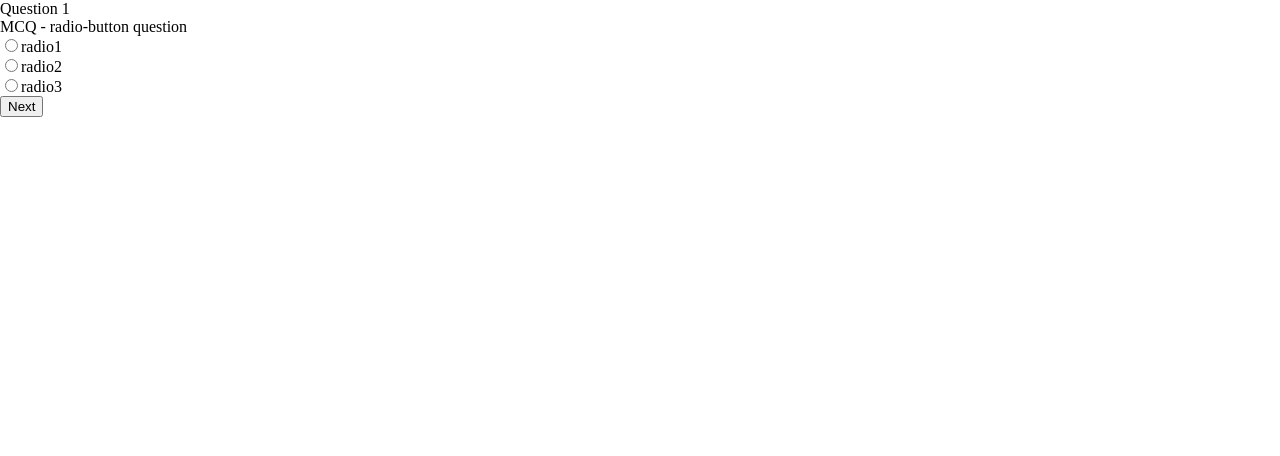
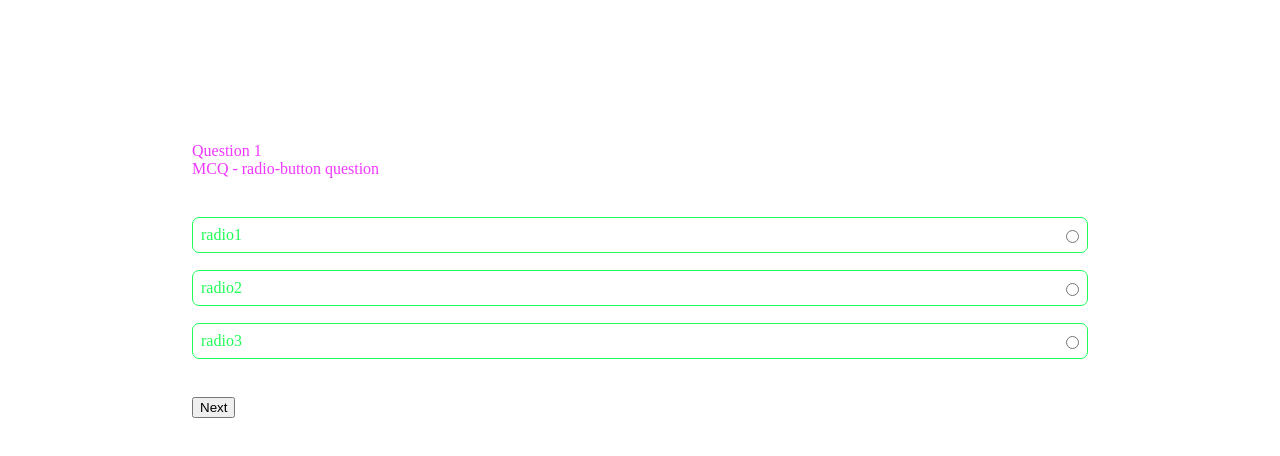
Before and after one commit to aashujames/fynzo-form-questions, a React (Create React App) app: page / in a window 1280 px wide. Shown: the top 456 px of the page. Built offline with nearby package versions, Linux system fonts and the light colour scheme.

Commit message:
styling every components

```diff
--- a/src/App.js
+++ b/src/App.js
@@ -2,7 +2,7 @@ import Questions from "./Questions/Questions";
 
 function App() {
     return (
-        <div>
+        <div className="App">
             <Questions />
         </div>
     );
--- a/src/Choices/Choices.js
+++ b/src/Choices/Choices.js
@@ -1,4 +1,5 @@
 import React, { useState } from "react";
+import "../styles/Choices.css";
 
 const Choices = ({ selectedQues, setSelectedChoices, selectedChoices }) => {
     const [textInput, setTextInput] = useState("");
@@ -21,17 +22,19 @@ const Choices = ({ selectedQues, setSelectedChoices, selectedChoices }) => {
 
     if (type === 1) {
         return (
-            <div>
+            <div className="main1">
                 {selectedQues.choices.map((item) => (
-                    <div key={item.id}>
-                        <label>
+                    <div key={item.id} className="container-radio">
+                        <label className="label-radio" htmlFor={item.id}>
+                            {item.choice_text}
+                        </label>
                         <input
+                            className="input-radio"
+                            id={item.id}
                             defaultChecked={searchChoice() === item.id}
                             type="radio"
                             onChange={() => handleChoice(item.id)}
                         />
-                            {item.choice_text}
-                        </label>
                     </div>
                 ))}
             </div>
@@ -40,8 +43,9 @@ const Choices = ({ selectedQues, setSelectedChoices, selectedChoices }) => {
 
     if (type === 2) {
         return (
-            <div>
+            <div className="main2">
                 <select
+                    className="select"
                     onChange={(e) => handleChoice(e.target.value)}
                     defaultValue={selectedQues.choices.some(
                         (item) => item.id === searchChoice()
@@ -60,17 +64,19 @@ const Choices = ({ selectedQues, setSelectedChoices, selectedChoices }) => {
 
     if (type === 3) {
         return (
-            <div>
+            <div className="main1">
                 {selectedQues.choices.map((item) => (
-                    <div key={item.id}>
-                        <label>
+                    <div key={item.id} className="container-radio">
+                        <label className="label-radio" htmlFor={item.id}>
+                            {item.choice_text}
+                        </label>
                         <input
+                            className="input-checkbox"
+                            id={item.id}
                             defaultChecked={searchChoice() === item.id}
                             type="checkbox"
                             onChange={() => handleChoice(item.id)}
                         />
-                            {item.choice_text}
-                        </label>
                     </div>
                 ))}
             </div>
--- a/src/Question/Question.js
+++ b/src/Question/Question.js
@@ -1,5 +1,6 @@
 import React from "react";
 import Choices from "../Choices/Choices";
+import "../styles/Question.css";
 
 const Question = ({
     questions,
@@ -19,16 +20,16 @@ const Question = ({
     };
 
     return (
-        <>
+        <div className="container">
             <div>
-                <div>Question {question_type}</div>
+                <div className="question-text">Question {question_type}</div>
                 {selectedQues.choices ? (
-                    <div>MCQ - {question_text}</div>
+                    <div className="question-text">MCQ - {question_text}</div>
                 ) : (
-                    <div>{question_text}</div>
+                    <div className="question-text">{question_text}</div>
                 )}
             </div>
-            <div>
+            <div className="choices">
                 <Choices
                     selectedQues={selectedQues}
                     setSelectedChoices={setSelectedChoices}
@@ -43,7 +44,7 @@ const Question = ({
                 )}
                 <button onClick={handleNext}>Next</button>
             </div>
-        </>
+        </div>
     );
 };
 
--- a/src/Questions/Questions.js
+++ b/src/Questions/Questions.js
@@ -1,13 +1,14 @@
 import React, { useState } from "react";
 import data from "../data.json";
 import Question from "../Question/Question";
+import "../styles/Questions.css";
 
 const Questions = () => {
     const [questions, setQuestions] = useState(data.questions);
     const [selectedQues, setSelectedQues] = useState(questions[0]);
     const [selectedChoices, setSelectedChoices] = useState([]);
     return (
-        <div>
+        <div className="top-container">
             <Question
                 selectedQues={selectedQues}
                 setSelectedQues={setSelectedQues}
--- /dev/null
+++ b/src/styles/Choices.css
@@ -0,0 +1,39 @@
+.main1 {
+    height: 100%;
+    display: flex;
+    flex-direction: column;
+    justify-content: space-evenly;
+    cursor: pointer;
+}
+
+.container-radio {
+    border: 1px solid #20fb57;
+    padding: 8px 0;
+    cursor: pointer;
+    display: flex;
+    justify-content: space-between;
+    border-radius: 7px;
+}
+
+.label-radio {
+    cursor: pointer;
+    color: #20fb57;
+    margin-left: 8px;
+}
+
+.input-radio {
+    cursor: pointer;
+    margin-right: 8px;
+}
+
+.main2 {
+    height: 30%;
+}
+
+select {
+    width: 100%;
+    border: 1px solid #20fb57;
+    padding: 8px 0;
+    cursor: pointer;
+    border-radius: 7px;
+}
--- /dev/null
+++ b/src/styles/Question.css
@@ -0,0 +1,14 @@
+.container {
+    display: flex;
+    flex-direction: column;
+    justify-content: space-evenly;
+    width: 70%;
+}
+
+.question-text {
+    color: #ef37ff;
+}
+
+.choices {
+    height: 55%;
+}
--- /dev/null
+++ b/src/styles/Questions.css
@@ -0,0 +1,6 @@
+.top-container {
+    display: flex;
+    justify-content: center;
+    margin-top: 120px;
+    height: 40vh;
+}
```
Also changed, not shown: src/App.css (deleted). Lines whose indentation alone changed are shown as unchanged.
